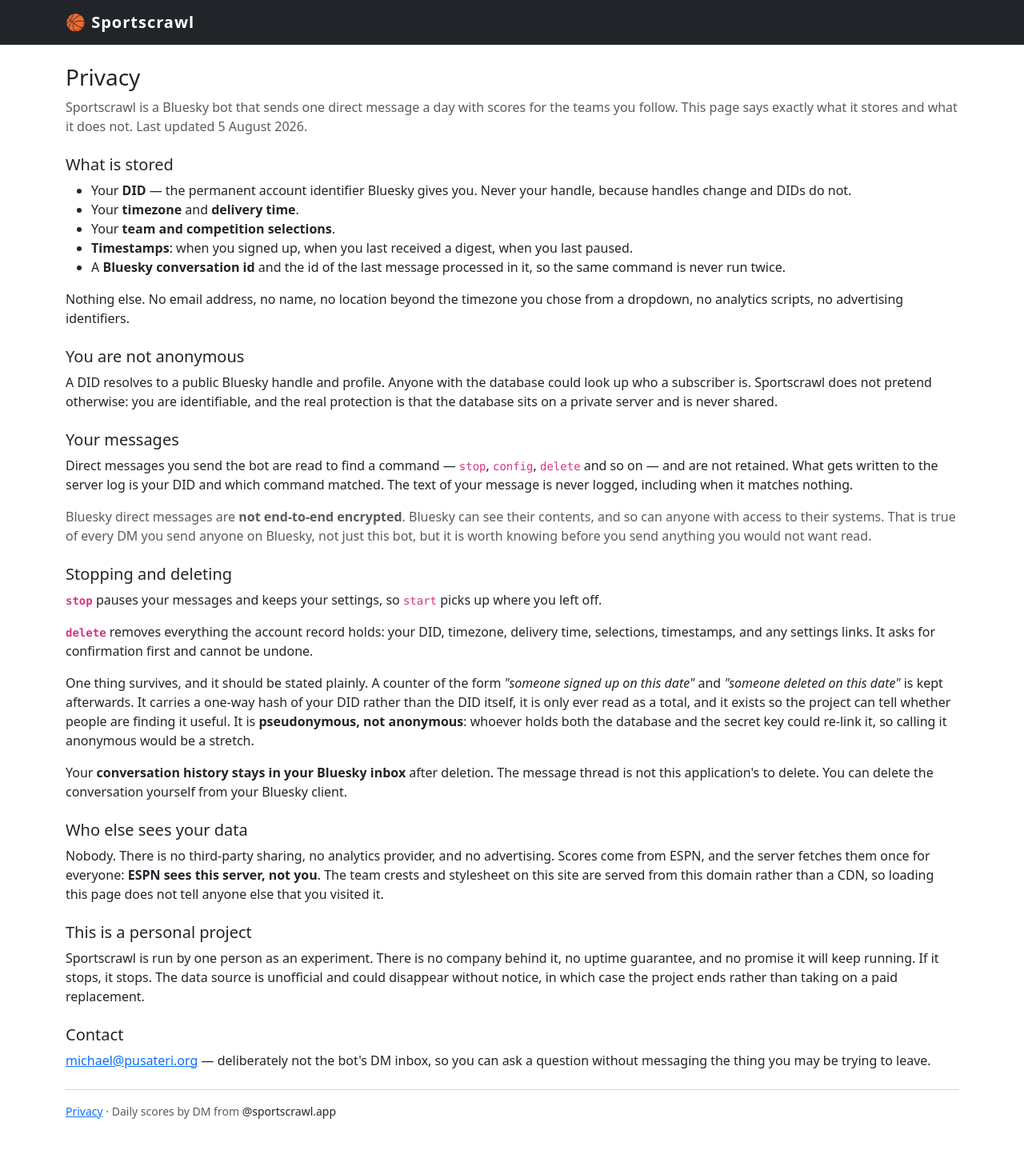
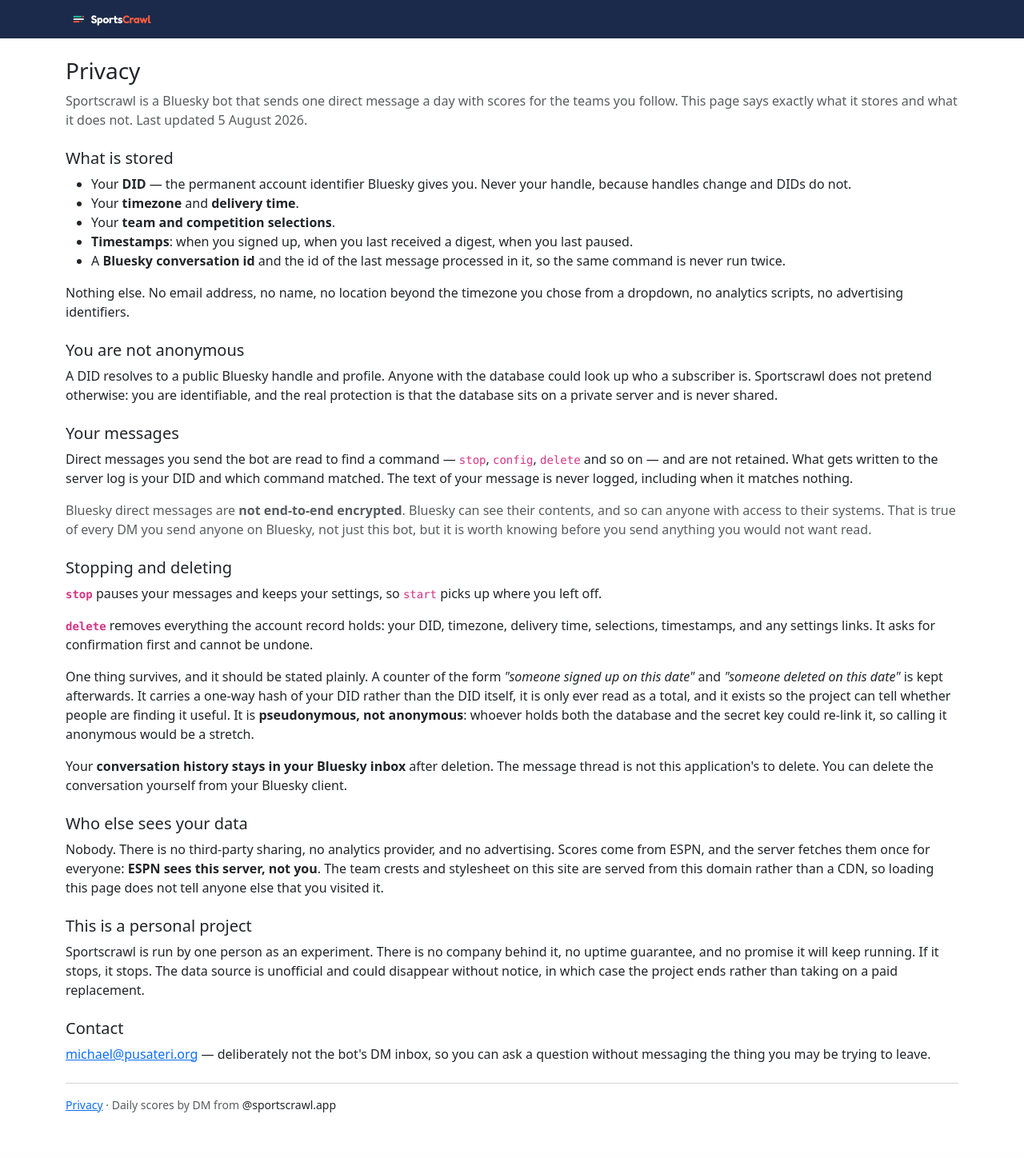
Before and after one commit to gscohn/marketcrawl, a Flask app: page /privacy in a window 1280 px wide. Shown: the whole page at 80% size. After the commit the page ends 1391 px from the top, so only its background shows below. Run offline with Flask 3, Linux system fonts and the light colour scheme; some libraries are stand-ins or nearby versions.

Commit message:
Brand the config page with the Sportscrawl logo
Wordmark in the navbar (the reversed variant, built for dark
backgrounds), favicon and apple-touch-icon from the square mark, and the
palette sampled from the artwork rather than eyeballed: navy #1B2A4A,
orange #FF5A3C, green #16C79A, cream #F4EFE7.

The navbar was Bootstrap's bg-dark at #212529, which left a visible seam
around the logo's circle. It is now the navy from the artwork, so the
circle sits on it cleanly.

The navbar wordmark is resized to 64px tall rather than shipping the
1160px original for a 32px slot, the same mistake the 500px crests made.
Originals are kept in static/img for future use.

A test asserts each referenced asset exists on disk, because static/img
sits next to static/vendor, which was gitignored once and shipped an
unstyled page to production.

Co-Authored-By: Claude Opus 5 <noreply@anthropic.com>

```diff
--- a/static/css/app.css
+++ b/static/css/app.css
@@ -1,6 +1,23 @@
+/* Brand palette, sampled from the avatar artwork rather than eyeballed. */
+:root {
+  --sc-navy: #1B2A4A;
+  --sc-cream: #F4EFE7;
+  --sc-green: #16C79A;
+  --sc-orange: #FF5A3C;
+}
+
 body { font-family: system-ui, -apple-system, sans-serif; }
-.navbar-brand { letter-spacing: 0.05em; }
-.btn-check:checked + .btn { border-color: var(--bs-primary); }
+
+/* Bootstrap's bg-dark is #212529, which leaves a visible seam around the
+   logo's circle. This is the navy out of the artwork itself. */
+.sc-navbar { background-color: var(--sc-navy); }
+.navbar-brand img { display: block; }
+
+/* Selected teams pick up the orange from the wordmark. */
+.btn-check:checked + .btn {
+  border-color: var(--sc-orange);
+  box-shadow: inset 0 0 0 1px var(--sc-orange);
+}
 
 /* Collapsed league drawers. Native <details> so the picker needs no JS. */
 .league > summary { cursor: pointer; list-style: none; border-bottom: 1px solid var(--bs-border-color); }
--- a/templates/base.html
+++ b/templates/base.html
@@ -4,7 +4,12 @@
   <meta charset="UTF-8">
   <meta name="viewport" content="width=device-width, initial-scale=1">
   <meta name="robots" content="noindex, nofollow">
+  <meta name="theme-color" content="#1B2A4A">
   <title>{% block title %}Sportscrawl{% endblock %}</title>
+  <link rel="icon" type="image/png" sizes="32x32"
+        href="{{ url_for('static', filename='img/favicon-32.png') }}">
+  <link rel="apple-touch-icon"
+        href="{{ url_for('static', filename='img/apple-touch-icon.png') }}">
   {# Vendored, not a CDN. Section 12 promises no third parties, and a CDN
      request hands the visitor's IP to one on the page that configures their
      subscription. #}
@@ -12,10 +17,16 @@
   <link rel="stylesheet" href="{{ url_for('static', filename='css/app.css') }}">
 </head>
 <body>
-  <nav class="navbar navbar-dark bg-dark">
+  <nav class="navbar sc-navbar">
     <div class="container">
-      <span class="navbar-brand fw-bold">&#127936; Sportscrawl</span>
-      <span class="navbar-text small">{% block navnote %}{% endblock %}</span>
+      {# The reversed wordmark: white "Sports", orange "Crawl", built for a
+         dark background. The navbar colour is the navy from the artwork
+         itself, so the logo's circle sits on it without a seam. #}
+      <span class="navbar-brand p-0 m-0">
+        <img src="{{ url_for('static', filename='img/wordmark-navbar.png') }}"
+             alt="Sportscrawl" height="32">
+      </span>
+      <span class="navbar-text small text-white-50">{% block navnote %}{% endblock %}</span>
     </div>
   </nav>
   <div class="container my-4">
```
Also changed, not shown: tests/test_app.py (+22 -0 lines), sportscrawl logos/sportscrawl-avatar-circle-512.png (added), sportscrawl logos/sportscrawl-icon-square-512.png (added), sportscrawl logos/sportscrawl-wordmark-horizontal.png (added), sportscrawl logos/sportscrawl-wordmark-reversed.png (added), sportscrawl logos/sportscrawl-wordmark-stacked.png (added), static/img/apple-touch-icon.png (added), static/img/favicon-32.png (added), static/img/icon-512.png (added), static/img/sportscrawl-avatar-circle-512.png (added), static/img/sportscrawl-icon-square-512.png (added), static/img/sportscrawl-wordmark-horizontal.png (added), static/img/sportscrawl-wordmark-reversed.png (added), static/img/sportscrawl-wordmark-stacked.png (added), 1 more files.
